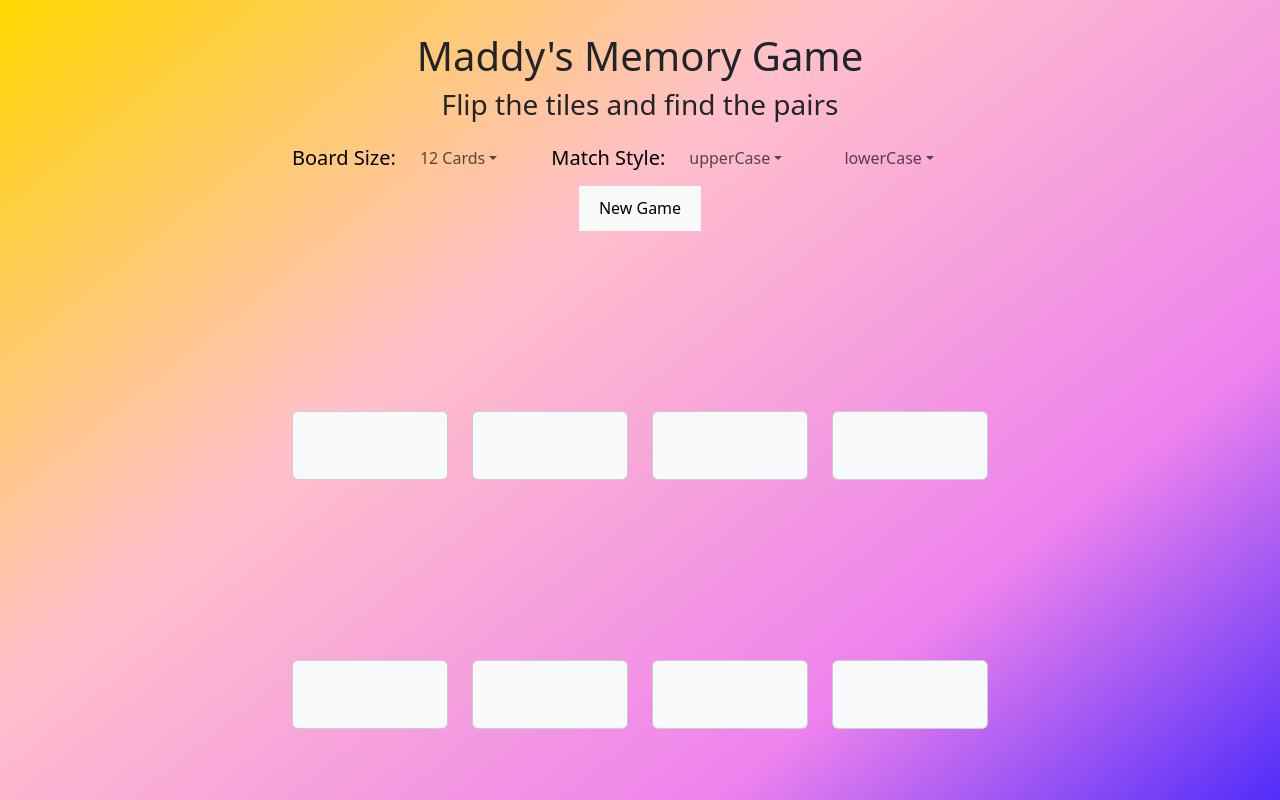
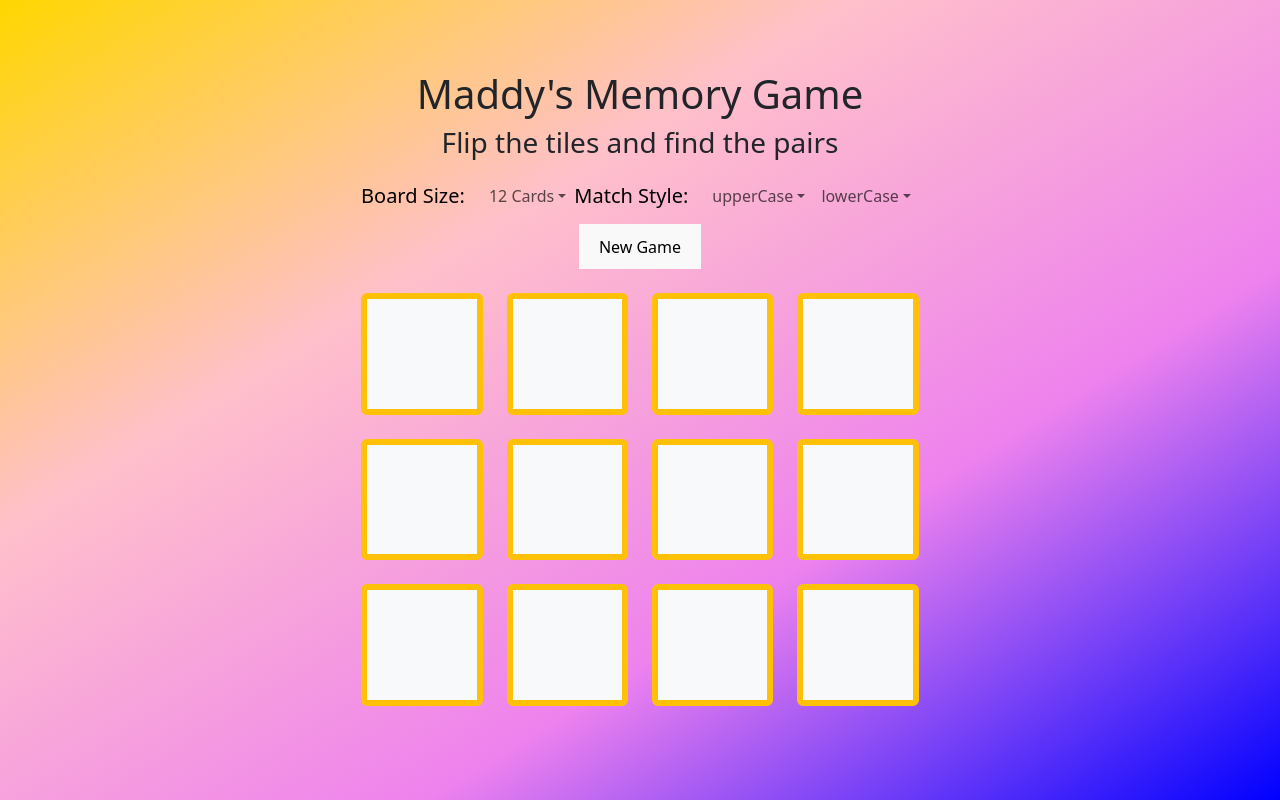
Before and after one commit to ClaireBCodes/memoryGame, a React (Vite) app in the folder Memory/: page / in a window 1280 px wide. Shown: the top 800 px of the page. Built offline with nearby package versions, Linux system fonts and the light colour scheme; a web font is replaced by a local one.

Commit message:
WIP Checkpoint (Josh)

```diff
--- a/Memory/src/components/BootstrapTile.jsx
+++ b/Memory/src/components/BootstrapTile.jsx
@@ -31,8 +31,19 @@
     <div style={{ position: "relative", width: "100%", paddingTop: "100%" }}>
       <Card
         bg="light"
-        className="text-center flip-card"
+        className="text-center"
         onClick={() => handleTileClick(tile)}
+        style={{
+          position: "absolute",
+          top: 0,
+          left: 0,
+          width: "100%",
+          height: "100%",
+          border: "6px solid", // custom green border
+          backgroundColor: backgroundColor, // Bootstrap light bg
+          borderColor: borderColor, // custom green border
+          color: "#198754", // Bootstrap success green
+          }}
       >
         <Card.Body className="d-flex justify-content-center align-items-center p-0">
           <Card.Title
--- a/Memory/src/index.css
+++ b/Memory/src/index.css
@@ -28,7 +28,7 @@
   place-items: center;
   min-width: 320px;
   min-height: 100vh;
-    background-image: linear-gradient(to bottom right,gold, pink, violet, blue);
+  background-image: linear-gradient(to bottom right, gold, pink, violet, blue);
 }
 
 h1 {
@@ -78,27 +78,13 @@
   font-style: normal;
 }
 
-.dynapuff-<uniquifier> {
+.dynapuff-<uniquifier > {
   font-family: "DynaPuff", system-ui;
   font-optical-sizing: auto;
   font-weight: <weight>;
   font-style: normal;
-  font-variation-settings:
-    "wdth" 100;
+  font-variation-settings: "wdth" 100;
 }
-
-.flip-card {
-  position: "absolute",
-  top: 0,
-  left: 0,
-  width: "100%",
-  height: "100%",
-  border: "6px solid", // custom green border
-  backgroundColor: backgroundColor, // Bootstrap light bg
-  borderColor: borderColor, // custom green border
-  color: "#198754", // Bootstrap success green
-}
-
 
 /* .card-front {
   position: "absolute",
```
